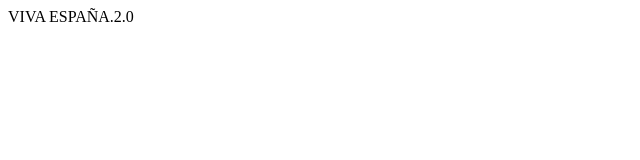
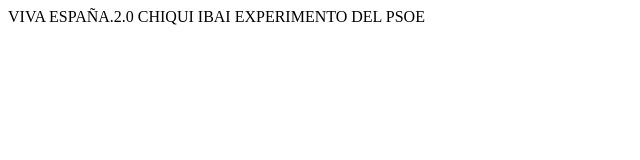
Before and after one commit to angellguerra/curso-git, a plain HTML site: page index.html in a window 1280 px wide. Shown: the whole page, without its empty margins (0-640 px from the left). Drawn offline with Linux system fonts and the light colour scheme.

Commit message:
Update index.html

```diff
--- a/index.html
+++ b/index.html
@@ -7,6 +7,6 @@
 	VIVA ESPAÑA.2.0
 </head>
 <body>
-
+CHIQUI IBAI EXPERIMENTO DEL PSOE
 </body>
 </html>
```
